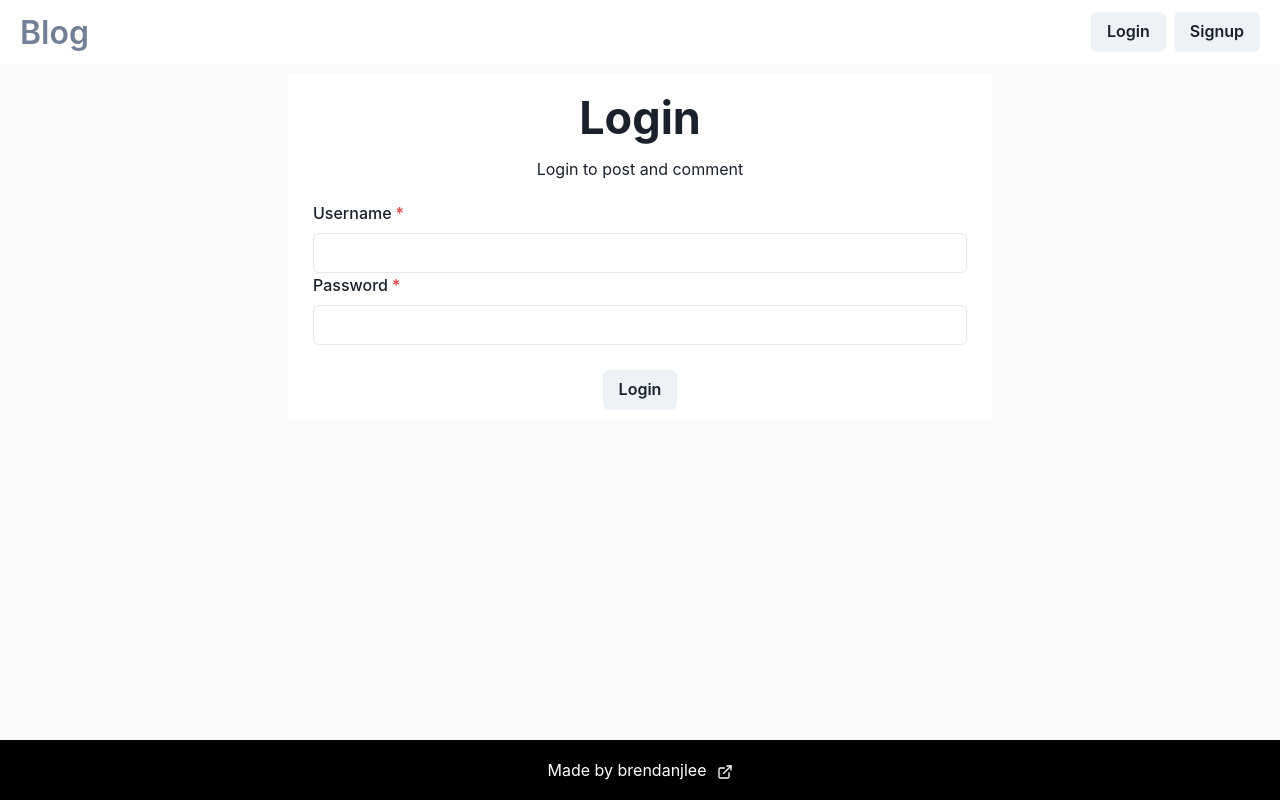
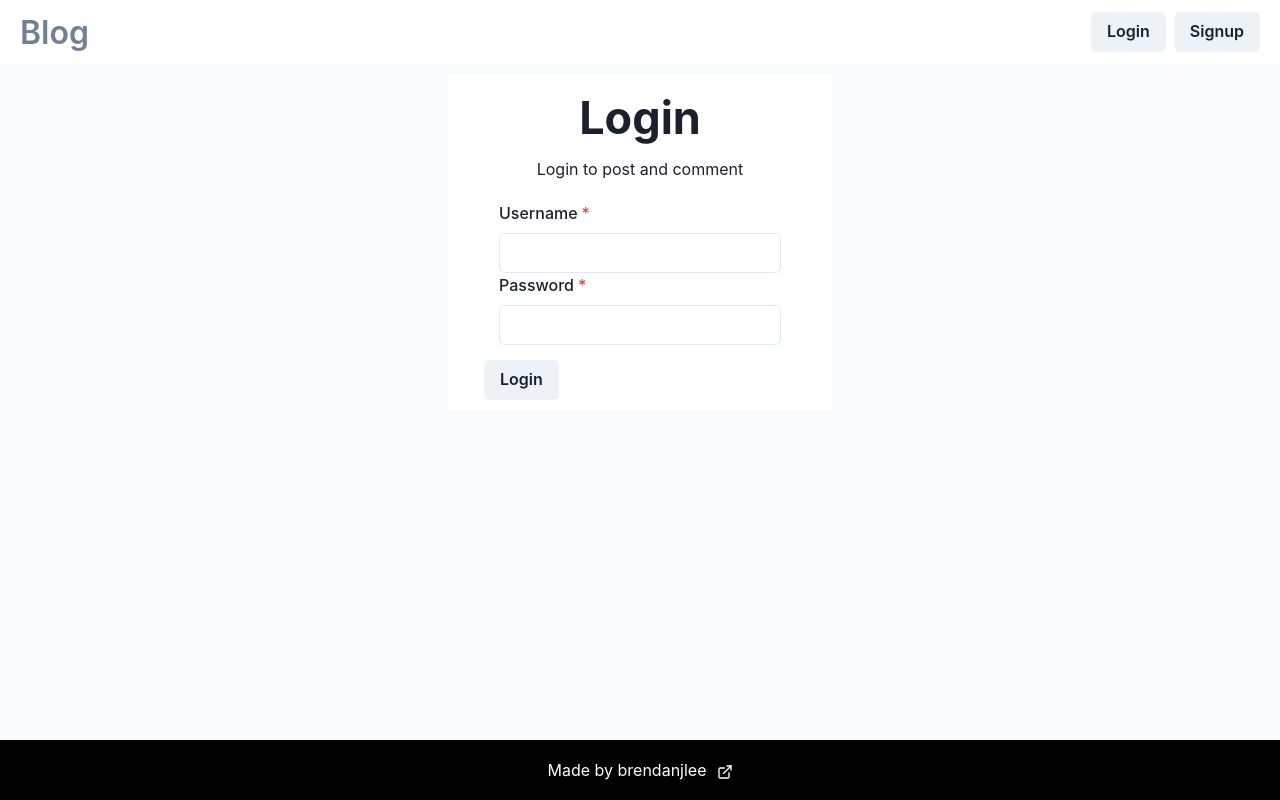
Before and after one commit to brendanjlee/blog_front, a React (Vite) app: page /login in a window 1280 px wide. Built offline with nearby package versions, Linux system fonts and the light colour scheme.

Commit message:
Login Auth

```diff
--- a/src/App.jsx
+++ b/src/App.jsx
@@ -1,5 +1,6 @@
 import { BrowserRouter as Router, Routes, Route } from "react-router-dom";
 import { Box } from "@chakra-ui/react";
+import { AuthProvider } from "./context/AuthContext";
 import NavBar from "./components/Navbar";
 import Footer from "./components/Footer";
 import HomePage from "./components/Home/HomePage";
@@ -9,6 +10,7 @@ import BlogPage from "./components/BlogPage/BlogPage";
 
 function App() {
   return (
+    <AuthProvider>
       <Box display={"flex"} flexDir={"column"} minHeight={"100vh"}>
         <Router>
           <NavBar />
@@ -23,6 +25,7 @@ function App() {
           <Footer />
         </Router>
       </Box>
+    </AuthProvider>
   );
 }
 
--- a/src/components/AuthPage/Login.jsx
+++ b/src/components/AuthPage/Login.jsx
@@ -7,14 +7,53 @@ import {
   Text,
   Center,
   Button,
+  Alert,
+  AlertIcon,
+  Box,
 } from "@chakra-ui/react";
+import { useContext, useState } from "react";
+import { useNavigate } from "react-router-dom";
+import util from "../../utils/validate";
+import AuthContext from "../../context/AuthContext";
 
 function Login() {
+  const navigate = useNavigate();
+  const [username, setUsername] = useState("");
+  const [password, setPassword] = useState("");
+  const [error, setError] = useState("");
+  const [success, setSuccess] = useState(false);
+  const { login } = useContext(AuthContext);
+
+  async function handleSubmit(e) {
+    e.preventDefault();
+    setError("");
+
+    // validate input
+    if (!util.validateLogin(username, password)) {
+      setError(
+        "Username must be at least 5 characters and password must be at least 8 characters"
+      );
+      return;
+    }
+
+    try {
+      // res: {token, expiresIn, message}
+      const res = await login(username, password);
+      console.log(res);
+
+      setSuccess(true);
+      navigate("/");
+    } catch (err) {
+      console.log(err);
+      setError(err.message);
+    }
+  }
+
   return (
     <Center mt={"10px"}>
       <Flex
         bg={"white"}
-        w={"55%"}
+        w={"30%"}
         flexDir={"column"}
         alignItems={"center"}
         gap={"5px"}
@@ -24,16 +63,44 @@ function Login() {
           Login
         </Text>
         <Text>Login to post and comment</Text>
+        {error && (
+          <Box w="100%" maxW={"md"}>
+            <Alert status="error">
+              <AlertIcon />
+              {error}
+            </Alert>
+          </Box>
+        )}
+        {success && (
+          <Box w="100%" maxW={"md"}>
+            <Alert status="success">
+              <AlertIcon />
+              Login Success
+            </Alert>
+          </Box>
+        )}
+        <form onSubmit={handleSubmit}>
           <FormControl p={"15px"} isRequired>
             <FormLabel htmlFor="username">Username</FormLabel>
-          <Input type={"text"} id="username" name="username" />
+            <Input
+              type={"text"}
+              id="username"
+              name="username"
+              onChange={(e) => setUsername(e.target.value)}
+            />
             <FormLabel htmlFor="password">Password</FormLabel>
-          <Input type={"password"} id="password" name="password"></Input>
+            <Input
+              type={"password"}
+              id="password"
+              name="password"
+              onChange={(e) => setPassword(e.target.value)}
+            ></Input>
           </FormControl>
           <Spacer />
           <Button type="submit" formAction="submit">
             Login
           </Button>
+        </form>
       </Flex>
     </Center>
   );
--- a/src/components/BlogPage/BlogPage.jsx
+++ b/src/components/BlogPage/BlogPage.jsx
@@ -2,7 +2,7 @@ import { Flex, Text, Box, Image, Center } from "@chakra-ui/react";
 import CommentSection from "./Comments";
 import { useParams } from "react-router-dom";
 import { useEffect, useState } from "react";
-import blogService from "../../services/blog";
+import blogService from "../../api/blog";
 
 function BlogPage() {
   const { postId } = useParams();
--- a/src/components/Home/HomePage.jsx
+++ b/src/components/Home/HomePage.jsx
@@ -1,6 +1,6 @@
 import { useEffect, useState } from "react";
 import { Center, Text } from "@chakra-ui/react";
-import blogService from "../../services/blog";
+import blogService from "../../api/blog";
 import PostList from "./PostCard";
 
 function HomePage() {
--- /dev/null
+++ b/src/utils/validate.js
@@ -0,0 +1,10 @@
+function validateLogin(username, password) {
+  if (username.length < 5 || password.length < 8) {
+    return false;
+  }
+  return true;
+}
+
+export default {
+  validateLogin,
+};
```
Also changed, not shown: src/api/blog.js (renamed from src/services/blog.js). Lines whose indentation alone changed are shown as unchanged.
